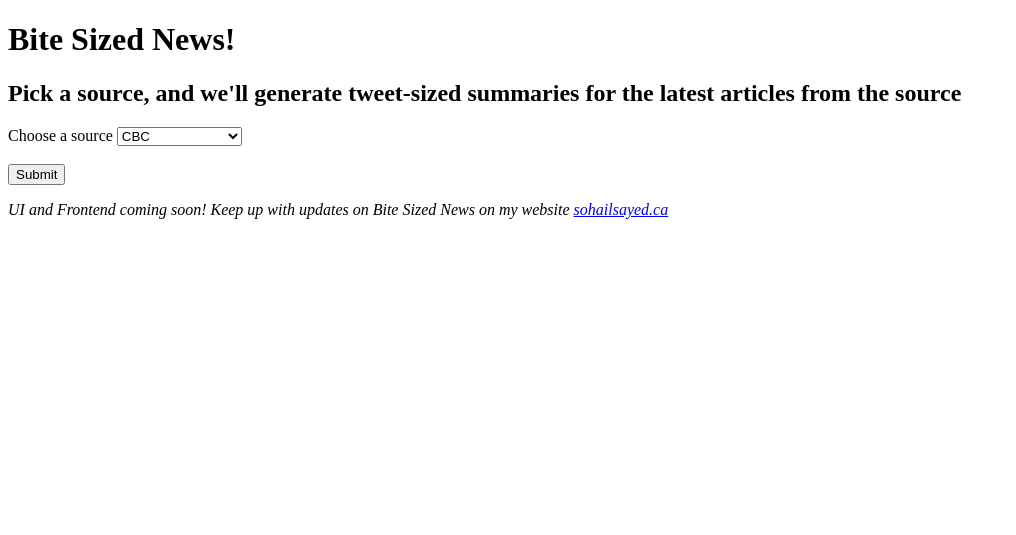
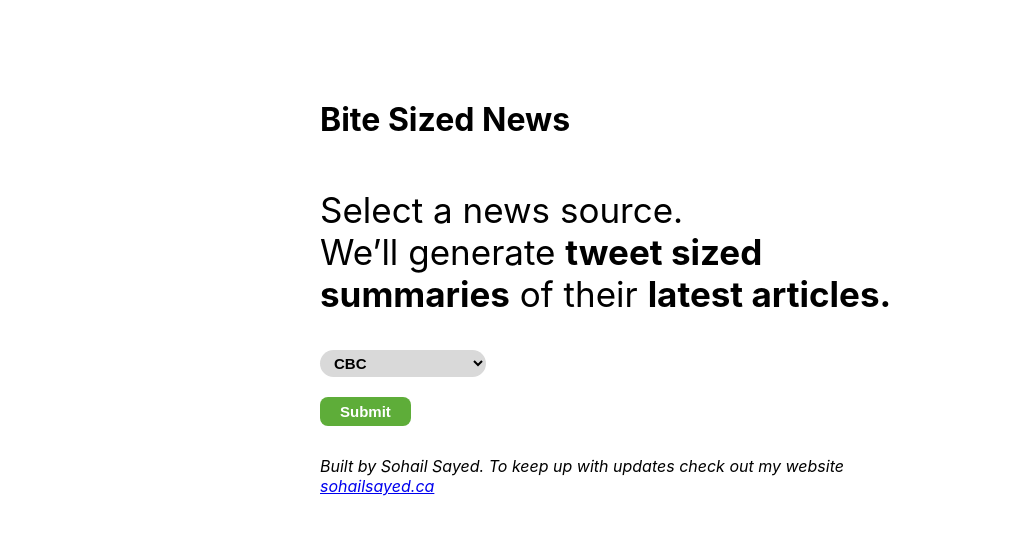
Before and after one commit to SohailSayed/newsBits, a Flask app: page / in a window 1280 px wide. Shown: the top 535 px of the page, without its empty margins (0-1016 px from the left). Run offline with Flask 3, Linux system fonts and the light colour scheme.

Commit message:
redesign home page completely

```diff
--- a/app.py
+++ b/app.py
@@ -23,7 +23,7 @@ def home():
             session["sourceClean"] = sourceClean
 
             return redirect(url_for("source", sourceName=source))
-    return render_template("index.html")
+    return render_template("homepage.html")
 
 @app.route("/source/<sourceName>", methods=["POST", "GET"])
 def source(sourceName):
--- /dev/null
+++ b/static/styleHome.css
@@ -0,0 +1,47 @@
+body {
+    font-family: 'Inter', sans-serif;
+    margin-left: 25%;
+    margin-right: 25%;
+}
+
+.selectbox{
+    border:0px;
+    background-color: #D9D9D9;
+    border-radius: 26px;
+    padding-right: 10px;
+    padding-left: 10px;
+    padding-top: 4px;
+    padding-bottom: 4px;
+    font-weight: 600;
+    font-size: 15px;
+}
+
+.submitBtn{
+    border:0px;
+    background: #5EAD39;
+    border-radius: 8px;
+    color: white;
+    padding-right: 20px;
+    padding-left: 20px;
+    padding-top: 6px;
+    padding-bottom: 6px;
+    font-weight: 600;
+    font-size: 15px;
+}
+
+.homeText{
+    font-size: 35px;
+}
+
+.bottomText{
+    margin-top: 30px;
+}
+
+.topHomeSentence{
+    margin-bottom: -35px;
+}
+
+h1{
+    margin-top: 100px;
+    margin-bottom: 50px;
+}
--- /dev/null
+++ b/templates/homepage.html
@@ -0,0 +1,28 @@
+<!doctype html>
+<html>
+    <head>
+        <title>NewsBits</title>
+        <link href="{{ url_for('static', filename='styleHome.css')}}" rel="stylesheet" type="text/css">
+    </head>
+    <body>
+        <h1>Bite Sized News</h1>
+        <div class="homeText">
+            <p class="topHomeSentence">Select a news source.</p>
+            <p>We’ll generate <b>tweet sized summaries</b> of their <b>latest articles.</b></p>
+        </div>
+        <form action="#" method="post"  >
+            <label for="sources"></label>
+            <select name="sources" id="sources" class="selectbox">
+              <option value="CBC">CBC</option>
+              <option value="BBC">BBC</option>
+              <option value="CNN">CNN</option>
+              <option value="Reuters">Reuters</option>
+              <option value="Associated Press">Associated Press</option>
+            </select>
+            <br><br>
+            <input type="submit" value="Submit" class="submitBtn">
+          </form>
+          <break></break>
+          <p class="bottomText"><i>Built by Sohail Sayed. To keep up with updates check out my website <a href="https://sohailsayed.ca/">sohailsayed.ca</a></i></p>
+    </body>
+</html>
--- a/templates/index.html
+++ /dev/null
@@ -1,25 +0,0 @@
-<!doctype html>
-<html>
-    <head>
-        <title>NewsBits</title>
-    </head>
-    <body>
-        <h1>Bite Sized News!</h1>
-        <h2>Pick a source, and we'll generate tweet-sized summaries for the latest articles from the source</h2>
-
-        <form action="#" method="post"  >
-            <label for="sources">Choose a source</label>
-            <select name="sources" id="sources">
-              <option value="CBC">CBC</option>
-              <option value="BBC">BBC</option>
-              <option value="CNN">CNN</option>
-              <option value="Reuters">Reuters</option>
-              <option value="Associated Press">Associated Press</option>
-            </select>
-            <br><br>
-            <input type="submit" value="Submit">
-          </form>
-          <break></break>
-          <p><i>UI and Frontend coming soon! Keep up with updates on Bite Sized News on my website <a href="https://sohailsayed.ca/">sohailsayed.ca</a></i></p>
-    </body>
-</html>
--- a/templates/summary.html
+++ b/templates/summary.html
@@ -2,7 +2,7 @@
 <html>
     <head>
         <link href="https://cdn.jsdelivr.net/npm/bootstrap@5.2.3/dist/css/bootstrap.min.css" rel="stylesheet" integrity="sha384-rbsA2VBKQhggwzxH7pPCaAqO46MgnOM80zW1RWuH61DGLwZJEdK2Kadq2F9CUG65" crossorigin="anonymous">
-        <link href="{{ url_for('static', filename='style.css')}}" rel="stylesheet" type="text/css">
+        <link href="{{ url_for('static', filename='styleSummary.css')}}" rel="stylesheet" type="text/css">
     </head>
     <body>
         <div class="nav">
```
Also changed, not shown: static/styleSummary.css (renamed from static/style.css).
